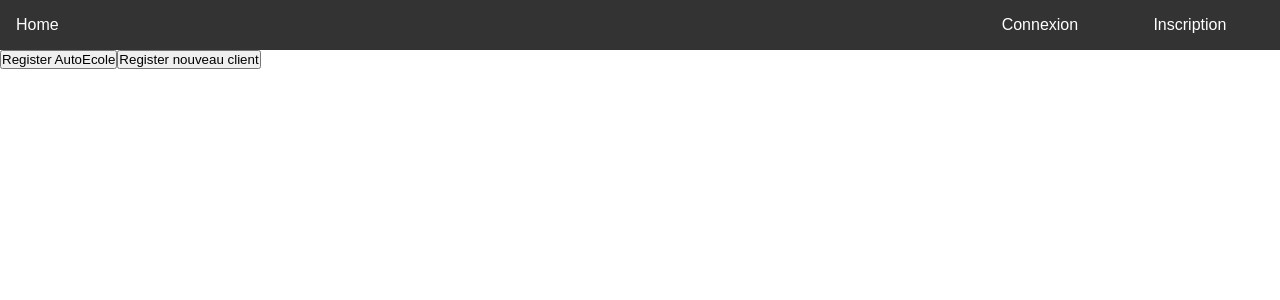
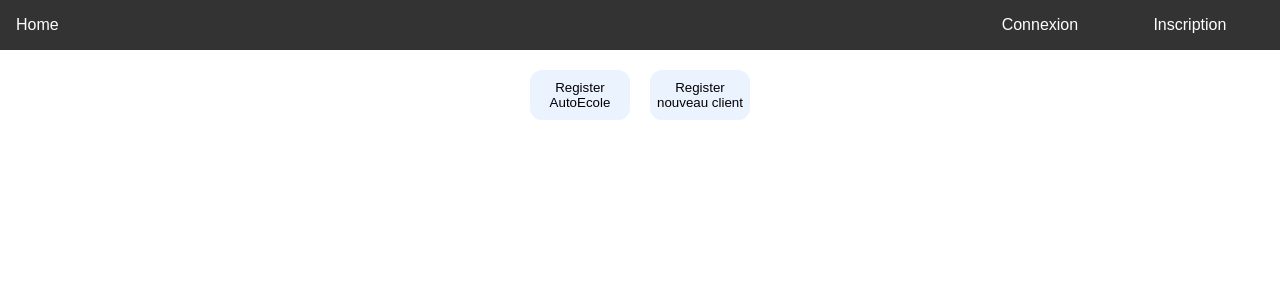
Before and after one commit to Matsuel/Projet_DevB2, a Next.js app in the folder auto-ecole/: page /register in a window 1280 px wide. Shown: the top 300 px of the page. Built offline with nearby package versions, Linux system fonts and the light colour scheme; no server answers.

Commit message:
register style

```diff
--- a/auto-ecole/package.json
+++ b/auto-ecole/package.json
@@ -17,6 +17,7 @@
     "react-dom": "^18",
     "react-hook-form": "^7.51.2",
     "react-stars": "^2.2.5",
+    "sass": "^1.77.0",
     "socket.io-client": "^4.7.5",
     "swr": "^2.2.5"
   },
--- a/auto-ecole/src/pages/register.tsx
+++ b/auto-ecole/src/pages/register.tsx
@@ -1,6 +1,6 @@
 import React, { useEffect, useState } from 'react';
 import Head from 'next/head';
-import styles from '@/styles/Register.module.css';
+import styles from '@/styles/Register.module.scss';
 import { registerAutoEcole, registerChercheur } from '@/Functions/Register';
 import Header from "@/Components/Header";
 import { useRouter } from 'next/router';
@@ -11,28 +11,23 @@ const Register: React.FC = () => {
 
   const router = useRouter();
 
-  const [register , setRegister] = useState<boolean>(false);
+  const [register, setRegister] = useState<boolean>(false);
   const [registerError, setRegisterError] = useState<string>('');
   const [token, setToken] = useState<string>('');
   const [selectedFile, setSelectedFile] = useState<File | null>(null);
 
-  function Change_Ecole() {
-    var x = document.getElementById("show-ecole");
-    if (x.style.display === "block") {
-      x.style.display = "none";
-    } else {
-      x.style.display = "block";
-    }
+
+  const [showEcole, setShowEcole] = useState<boolean>(false);
+  const [showNouveau, setShowNouveau] = useState<boolean>(false);
+
+  const handleAutoEcole = () => {
+    setShowEcole(true);
+    setShowNouveau(false);
   }
 
-
-  function Change_Nouveau() {
-    var y = document.getElementById("show-nouveau");
-    if (y.style.display === "block") {
-      y.style.display = "none";
-    } else {
-      y.style.display = "block";
-    }
+  const handleNouveau = () => {
+    setShowNouveau(true);
+    setShowEcole(false);
   }
 
   const handleFileChange = (e: React.ChangeEvent<HTMLInputElement>) => {
@@ -66,88 +61,96 @@ const Register: React.FC = () => {
         <Header />
         <div className={styles.oui}>
           <p>{registerError}</p>
-          <button onClick={() => Change_Ecole()}>Register AutoEcole</button>
-          <button onClick={() => Change_Nouveau()}>Register nouveau client</button>
-          <form id="auto-ecole" onSubmit={ (e) => registerAutoEcole(e, setRegister, setRegisterError, setToken, selectedFile) }>
-            <div id="show-ecole" className={styles.hidden}>
-              <div className={styles.oui3}>
+
+          <div className={styles.buttons_choice}>
+            <button className={styles.button_choice} onClick={handleAutoEcole}>Register AutoEcole</button>
+            <button className={styles.button_choice} onClick={handleNouveau}>Register nouveau client</button>
+          </div>
+
+          {showEcole &&
+            <form id="auto-ecole" onSubmit={(e) => registerAutoEcole(e, setRegister, setRegisterError, setToken, selectedFile)} className={styles.form}>
+
+              <div className={styles.inputs}>
                 <h1>Ecole</h1>
-                <input type="text" placeholder='Nom' id="auto-ecole-nom" required />
-                <input type="email" placeholder='Mail' id="auto-ecole-email" required />
-                <input type="password" placeholder='Password' id="auto-ecole-password" required />
-                <input type="text" placeholder='Address' id="auto-ecole-address" required />
-                <input type="number" placeholder='Zip' id="auto-ecole-zip" required />
-                <input type="text" placeholder='City' id="auto-ecole-city" required />
-                <input type="text" placeholder='ouais mails des etudiants' id="auto-ecole-mails-etudiants" required />
-                <input type="file" placeholder='photos' id="auto-ecole-photo" onChange={handleFileChange} required />
-                <input type="text" placeholder='nom de prof 1' id="auto-ecole-prof1" required />
-                <input type="text" placeholder='nom de prof 2' id="auto-ecole-prof2" required />
-                <input type="tel" placeholder='phone' id="auto-ecole-phone" required />
-                <div className={styles.oui2}>
-                  <h2>Moyen de paiement</h2>
+                <input className={styles.inputText} type="text" placeholder='Nom' id="auto-ecole-nom" required />
+                <input className={styles.inputText} type="email" placeholder='Mail' id="auto-ecole-email" required />
+                <input className={styles.inputText} type="password" placeholder='Password' id="auto-ecole-password" required />
+                <input className={styles.inputText} type="text" placeholder='Address' id="auto-ecole-address" required />
+                <input className={styles.inputText} type="number" placeholder='Zip' id="auto-ecole-zip" required />
+                <input className={styles.inputText} type="text" placeholder='City' id="auto-ecole-city" required />
+                <input className={styles.inputText} type="text" placeholder='ouais mails des etudiants' id="auto-ecole-mails-etudiants" required />
+                <input className={styles.inputText} type="text" placeholder='nom de prof 1' id="auto-ecole-prof1" required />
+                <input className={styles.inputText} type="text" placeholder='nom de prof 2' id="auto-ecole-prof2" required />
+                <input className={styles.inputText} type="tel" placeholder='phone' id="auto-ecole-phone" required />
+                <label className={styles.inputFileLabel} htmlFor="auto-ecole-photo">Photo</label>
+                <input className={styles.inputFile} type="file" placeholder='photos' id="auto-ecole-photo" onChange={handleFileChange} required />
+
+
+                <h2>Moyen de paiement</h2>
+
+                <div className={styles.checkboxs}>
                   <div className={styles.oui4}>
-                    <input type="checkbox" id="auto-ecole-carte" />
-                    <label htmlFor="auto-ecole-carte">Carte Bancaire</label>
-                    <input type="checkbox" id="auto-ecole-cheque" />
-                    <label htmlFor="auto-ecole-cheque">Cheque</label>
-                    <input type="checkbox" id="auto-ecole-especes" />
-                    <label htmlFor="auto-ecole-especes">Especes</label>
+                    <input className={styles.checkbox} type="checkbox" id="auto-ecole-carte" />
+                    <label className={styles.checkboxLabel} htmlFor="auto-ecole-carte">Carte Bancaire</label>
+                    <input className={styles.checkbox} type="checkbox" id="auto-ecole-cheque" />
+                    <label className={styles.checkboxLabel} htmlFor="auto-ecole-cheque">Cheque</label>
+                    <input className={styles.checkbox} type="checkbox" id="auto-ecole-especes" />
+                    <label className={styles.checkboxLabel} htmlFor="auto-ecole-especes">Especes</label>
                   </div>
                 </div>
-                <div className={styles.oui2}>
-                  <h2>Labels de qualité, atouts et garanties:</h2>
+                <h2>Labels de qualité, atouts et garanties:</h2>
+
+                <div className={styles.checkboxs}>
                   <div className={styles.oui4}>
-                    <input type="checkbox" id="auto-ecole-qualiopi" />
-                    <label htmlFor="auto-ecole-qualiopi">certifiée Qualiopi</label>
-                    <input type="checkbox" id="auto-ecole-label-qualite" />
-                    <label htmlFor="auto-ecole-label-qualite">label de qualité </label>
-                    <input type="checkbox" id="auto-ecole-qualicert" />
-                    <label htmlFor="auto-ecole-qualicert">certification qualicert</label>
-                    <input type="checkbox" id="auto-ecole-garantie-fin" />
-                    <label htmlFor="auto-ecole-garantie-fin">garantie financiere</label>
-                    <input type="checkbox" id="auto-ecole-datadocke" />
-                    <label htmlFor="auto-ecole-datadocke">Etablissement datadocké</label>
+                    <input className={styles.checkbox} type="checkbox" id="auto-ecole-qualiopi" />
+                    <label className={styles.checkboxLabel} htmlFor="auto-ecole-qualiopi">Certifiée Qualiopi</label>
+                    <input className={styles.checkbox} type="checkbox" id="auto-ecole-label-qualite" />
+                    <label className={styles.checkboxLabel} htmlFor="auto-ecole-label-qualite">label de qualité </label>
+                    <input className={styles.checkbox} type="checkbox" id="auto-ecole-qualicert" />
+                    <label className={styles.checkboxLabel} htmlFor="auto-ecole-qualicert">certification qualicert</label>
+                    <input className={styles.checkbox} type="checkbox" id="auto-ecole-garantie-fin" />
+                    <label className={styles.checkboxLabel} htmlFor="auto-ecole-garantie-fin">garantie financiere</label>
+                    <input className={styles.checkbox} type="checkbox" id="auto-ecole-datadocke" />
+                    <label className={styles.checkboxLabel} htmlFor="auto-ecole-datadocke">Etablissement datadocké</label>
                   </div>
                 </div>
-                <div className={styles.oui2}>
-                  <h2>Modes de financement:</h2>
-                  <div className={styles.oui4}>
-                    <input type="checkbox" id="auto-ecole-cpf" />
-                    <label htmlFor="auto-ecole-cpf">CPF</label>
-                    <input type="checkbox" id="auto-ecole-aide-apprentis" />
-                    <label htmlFor="auto-ecole-aide-apprentis">Aide apprentis</label>
-                    <input type="checkbox" id="auto-ecole-permis1" />
-                    <label htmlFor="auto-ecole-permis1">Permis 1€</label>
-                    <input type="checkbox" id="auto-ecole-fin-francetravail" />
-                    <label htmlFor="auto-ecole-fin-francetravail">Financement france travail</label>
-                  </div>
+
+                <h2>Modes de financement:</h2>
+
+                <div className={styles.checkboxs}>
+                  <input className={styles.checkbox} type="checkbox" id="auto-ecole-cpf" />
+                  <label className={styles.checkboxLabel} htmlFor="auto-ecole-cpf">CPF</label>
+                  <input className={styles.checkbox} type="checkbox" id="auto-ecole-aide-apprentis" />
+                  <label className={styles.checkboxLabel} htmlFor="auto-ecole-aide-apprentis">Aide apprentis</label>
+                  <input className={styles.checkbox} type="checkbox" id="auto-ecole-permis1" />
+                  <label className={styles.checkboxLabel} htmlFor="auto-ecole-permis1">Permis 1€</label>
+                  <input className={styles.checkbox} type="checkbox" id="auto-ecole-fin-francetravail" />
+                  <label className={styles.checkboxLabel} htmlFor="auto-ecole-fin-francetravail">Financement france travail</label>
                 </div>
-                <div className={styles.oui2}>
-                  <h2>Formations proposées</h2>
-                  <div className={styles.oui4}>
-                    <input type="text" placeholder='Formation 1' id="auto-ecole-formation1" required />
-                    <input type="text" placeholder='Formation 2' id="auto-ecole-formation2" />
-                  </div>
+
+                <h2>Formations proposées</h2>
+                <div className={styles.form}>
+                  <input className={styles.inputText} type="text" placeholder='Formation 1' id="auto-ecole-formation1" required />
+                  <input className={styles.inputText} type="text" placeholder='Formation 2' id="auto-ecole-formation2" />
                 </div>
                 <button type="submit" className={styles.button_register}>Inscription ecole</button>
               </div>
-            </div>
-          </form>
+            </form>}
 
-          <form id="nouveau" onSubmit={ (e) => registerChercheur(e, setRegister, setRegisterError, setToken) }>
-          <div id="show-nouveau" className={styles.hidden}>
-              <div className={styles.oui3}>
+          {showNouveau &&
+            <form id="nouveau" onSubmit={(e) => registerChercheur(e, setRegister, setRegisterError, setToken)} className={styles.form}>
+              <div className={styles.inputs}>
                 <h1>Nouveau</h1>
-                <input type="email" placeholder='email' id="nouveau-email" />
-                <input type="password" placeholder='password' id="nouveau-password" />
-                <div className={styles.oui4}>
-                    <input type="checkbox" id="nouveau-notifs" />
-                    <label htmlFor="nouveau-notifs">notifs?</label>
-                  </div>
-                <button type="submit" className={styles.button_register}>Inscription nouveau</button>
+                <input className={styles.inputText} type="email" placeholder='email' id="nouveau-email" />
+                <input className={styles.inputText} type="password" placeholder='password' id="nouveau-password" />
               </div>
-            </div>
-          </form>
+              <div className={styles.checkboxs}>
+                <input className={styles.checkbox} type="checkbox" id="nouveau-notifs" />
+                <label className={styles.checkboxLabel} htmlFor="nouveau-notifs">notifs?</label>
+              </div>
+              <button type="submit" className={styles.button_register}>Inscription nouveau</button>
+            </form>
+          }
         </div>
       </main>
     </div>
--- /dev/null
+++ b/auto-ecole/src/styles/Register.module.scss
@@ -0,0 +1,108 @@
+.oui {
+    width: 100%;
+    height: auto;
+    display: flex;
+    flex-direction: column;
+    align-items: center;
+}
+
+
+
+.buttons_choice {
+    width: 100%;
+    height: auto;
+    display: flex;
+    flex-direction: row;
+    justify-content: center;
+    gap: 20px;
+    align-items: center;
+    margin-top: 20px;
+
+    .button_choice {
+        width: 100px;
+        height: 50px;
+        border-radius: 12px;
+        background-color: #ebf3ff;
+        border: none;
+        cursor: pointer;
+    }
+}
+
+.form {
+    width: 80%;
+    height: auto;
+    display: flex;
+    flex-direction: column;
+    align-items: center;
+    justify-content: center;
+    margin-top: 50px;
+
+    .inputText {
+        width: 45%;
+        height: 50px;
+        margin-bottom: 20px;
+        margin-left: 1%;
+        border-radius: 12px;
+        border: 1px solid #d3d3d3;
+        padding: 10px;
+    }
+
+    .inputText:focus {
+        outline: none;
+        border: 1px solid #007bff;
+    }
+
+    .inputFile {
+        display: none;
+    }
+
+    .inputFileLabel {
+        width: 91%;
+        height: 50px;
+        margin-bottom: 20px;
+        margin-left: 1%;
+        border-radius: 12px;
+        border: 1px solid #d3d3d3;
+        padding: 10px;
+        display: flex;
+        justify-content: center;
+        align-items: center;
+        cursor: pointer;
+
+    }
+}
+
+.button_register {
+    width: 150px;
+    height: 50px;
+    border-radius: 12px;
+    background-color: #ebf3ff;
+    border: none;
+    cursor: pointer;
+}
+
+.inputs {
+    flex-direction: column;
+    margin-bottom: 50px;
+}
+
+.checkboxs {
+    width: 100%;
+    height: auto;
+    display: flex;
+    flex-direction: row;
+    justify-content: center;
+    align-items: center;
+    margin-top: 20px;
+
+    .checkbox {
+        width: 20px;
+        height: 20px;
+        cursor: pointer;
+    }
+
+    .checkboxLabel {
+        font-size: 20px;
+        margin-right: 10px;
+    }
+}
--- a/auto-ecole/src/styles/globals.css
+++ b/auto-ecole/src/styles/globals.css
@@ -4,85 +4,12 @@
 }
 *{font-family: "Poppins", sans-serif;}
 
-:root {
-  --max-width: 1100px;
-  --border-radius: 12px;
-  --font-mono: ui-monospace, Menlo, Monaco, "Cascadia Mono", "Segoe UI Mono",
-    "Roboto Mono", "Oxygen Mono", "Ubuntu Monospace", "Source Code Pro",
-    "Fira Mono", "Droid Sans Mono", "Courier New", monospace;
-
-  --foreground-rgb: 0, 0, 0;
-  --background-start-rgb: 214, 219, 220;
-  --background-end-rgb: 255, 255, 255;
-
-  --primary-glow: conic-gradient(
-    from 180deg at 50% 50%,
-    #16abff33 0deg,
-    #0885ff33 55deg,
-    #54d6ff33 120deg,
-    #0071ff33 160deg,
-    transparent 360deg
-  );
-  --secondary-glow: radial-gradient(
-    rgba(255, 255, 255, 1),
-    rgba(255, 255, 255, 0)
-  );
-
-  --tile-start-rgb: 239, 245, 249;
-  --tile-end-rgb: 228, 232, 233;
-  --tile-border: conic-gradient(
-    #00000080,
-    #00000040,
-    #00000030,
-    #00000020,
-    #00000010,
-    #00000010,
-    #00000080
-  );
-
-  --callout-rgb: 238, 240, 241;
-  --callout-border-rgb: 172, 175, 176;
-  --card-rgb: 180, 185, 188;
-  --card-border-rgb: 131, 134, 135;
-}
-
-@media (prefers-color-scheme: dark) {
-  :root {
-    --foreground-rgb: 255, 255, 255;
-    --background-start-rgb: 0, 0, 0;
-    --background-end-rgb: 0, 0, 0;
-
-    --primary-glow: radial-gradient(rgba(1, 65, 255, 0.4), rgba(1, 65, 255, 0));
-    --secondary-glow: linear-gradient(
-      to bottom right,
-      rgba(1, 65, 255, 0),
-      rgba(1, 65, 255, 0),
-      rgba(1, 65, 255, 0.3)
-    );
-
-    --tile-start-rgb: 2, 13, 46;
-    --tile-end-rgb: 2, 5, 19;
-    --tile-border: conic-gradient(
-      #ffffff80,
-      #ffffff40,
-      #ffffff30,
-      #ffffff20,
-      #ffffff10,
-      #ffffff10,
-      #ffffff80
-    );
-
-    --callout-rgb: 20, 20, 20;
-    --callout-border-rgb: 108, 108, 108;
-    --card-rgb: 100, 100, 100;
-    --card-border-rgb: 200, 200, 200;
-  }
-}
-
 * {
   box-sizing: border-box;
   padding: 0;
   margin: 0;
+  outline: none;
+  border: none;
 }
 
 html,
@@ -92,18 +19,11 @@ body {
 }
 
 body {
-  /* color: rgb(var(--foreground-rgb)); */
   color: #000;
-  background: white;
+  background: #fff;
 }
 
 a {
   color: inherit;
   text-decoration: none;
 }
-
-@media (prefers-color-scheme: dark) {
-  html {
-    color-scheme: dark;
-  }
-}
```
Also changed, not shown: auto-ecole/src/styles/Home.module.css (+13 -3 lines), auto-ecole/src/styles/Register.module.css (deleted, +0 -25 lines), 1 other file (tests, documents, lock files or other folders).
